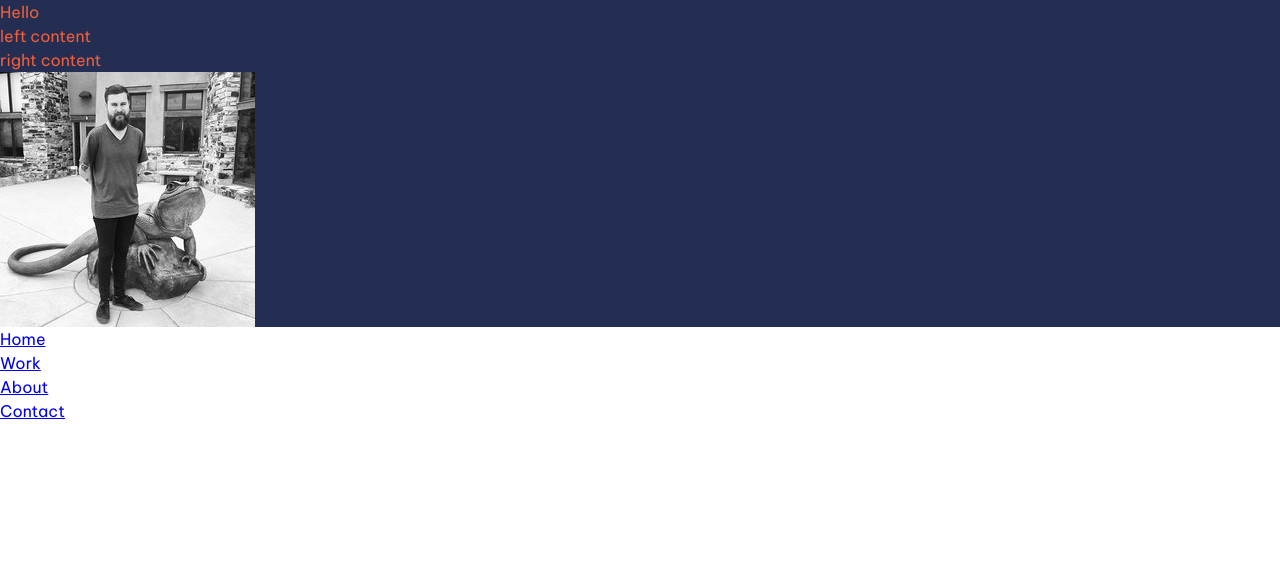
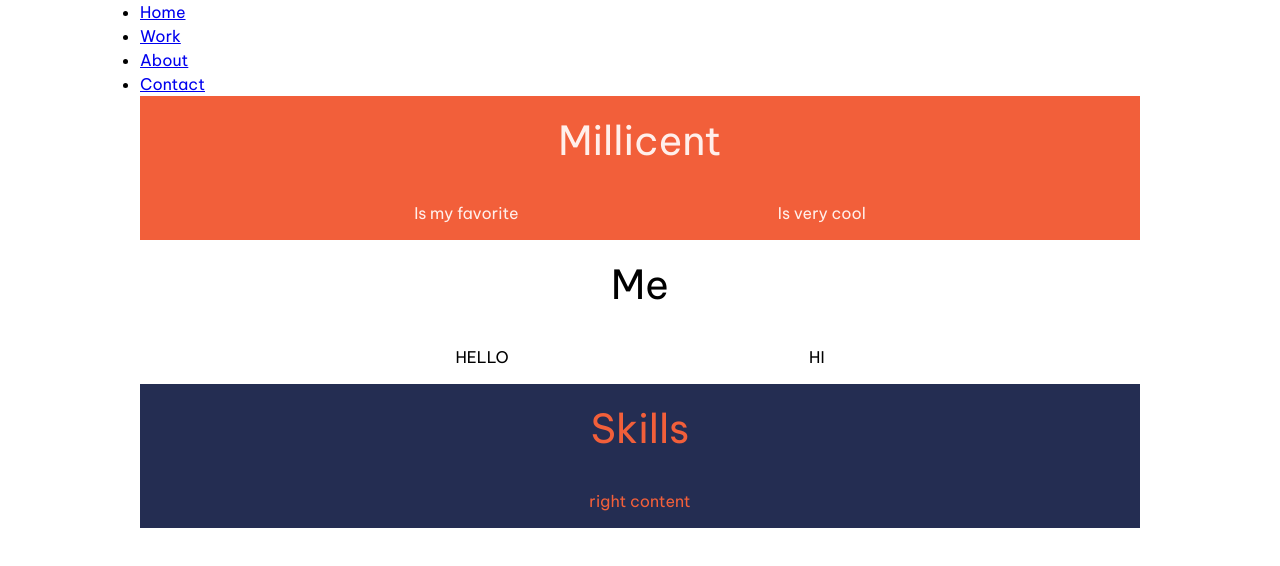
Before and after one commit to Relofr/myPortfolioVite, a Vue app: page / in a window 1280 px wide. Shown: the top 566 px of the page. Built offline with nearby package versions, Linux system fonts and the light colour scheme.

Commit message:
Fixed images in section component

```diff
--- a/src/App.vue
+++ b/src/App.vue
@@ -3,6 +3,7 @@ import Navbar from './components/Navbar.vue'
 </script>
 
 <template>
+  <Navbar />
   <div id="app">
     <router-view v-slot="{ Component }">
       <transition name="fade" mode="out-in">
@@ -10,7 +11,6 @@ import Navbar from './components/Navbar.vue'
       </transition>
     </router-view>
   </div>
-  <Navbar />
 </template>
 
 <style>
@@ -22,6 +22,7 @@ body {
 .fade-leave-active {
   transition: opacity 0.3s ease;
 }
+
 .fade-enter-from,
 .fade-leave-to {
   opacity: 0;
--- a/src/components/Section.vue
+++ b/src/components/Section.vue
@@ -1,15 +1,15 @@
 <template>
-    <div :class="bgColor + ' ' + textColor + ' ' + orientation">
-        <p>{{ title }}</p>
+    <div :class="bgColor + ' ' + fontColor">
+        <p v-if="title" :class="`title` + ' ' + fontSize">{{ title }}</p>
         <div class="split">
-            <div>
+            <div v-if="leftContent">
                 <p>{{ leftContent }}</p>
             </div>
-            <div>
+            <div v-if="rightContent">
                 <p>{{ rightContent }}</p>
             </div>
-            <div v-if="imageSrc">
-                <img :src="`/src/assets/images/` + imageSrc" :alt="alt">
+            <div v-if="imageSrc" v-for="(key, value) in post.icons" :key="index">
+                <img :src="`/src/assets/icons/` + key">
             </div>
         </div>
     </div>
@@ -17,48 +17,61 @@
 
 <script>
 export default {
+    data() {
+        return {
+            post:
+                { icons: { "Figma": "figma.png",  "Invision" : "invision.png", "Wireframing": "wireframe.png", "Photoshop": "photoshop.png", "Adobe Illustrator": "ai.png", "Vue.js": "vue.png", "Github": "github.png" } },
+        }
+    },
     props: {
         bgColor: {
             type: String,
-            required: true
+            required: false
         },
-        textColor: {
+        fontColor: {
             type: String,
-            required: true
+            required: false
         },
-        orientation: {
+        fontSize: {
             type: String,
-            required: true
+            required: false
         },
         title: {
             type: String,
-            required: true
+            required: false
         },
         leftContent: {
             type: String,
-            required: true
+            required: false
         },
         rightContent: {
             type: String,
-            required: true
+            required: false
         },
         imageSrc: {
-            type: String,
-            required: true
+            type: Boolean,
+            required: false
         },
         alt: {
             type: String,
-            required: true
+            required: false
         }
     }
 }
 </script>
 
 <style>
-.horizontal {
+.title {
+    display: flex;
+    justify-content: center;
+    padding: 15px 0;
+}
 
-}
-.vertical {
-
+.split {
+    display: flex;
+    flex-direction: row;
+    align-items: center;
+    justify-content: space-evenly;
+    padding: 15px;
 }
 </style>
--- a/src/views/HomeView.vue
+++ b/src/views/HomeView.vue
@@ -3,13 +3,12 @@ import Section from '../components/Section.vue';
 </script>
 
 <template>
-    <Section
-        bgColor="bg-primary-400"
-        textColor="text-accent-400"
-        orientation="horizontal"
-        title="Hello"
-        leftContent="left content"
-        rightContent="right content"
-        imageSrc="ProfilePicture.jpeg"
-    />
+    <Section bgColor="bg-accent-400" fontColor="text-accent-100" fontSize="fs-secondary-heading" title="Millicent"
+        leftContent="Is my favorite" rightContent="Is very cool" />
+
+    <Section bgColor="bg-secondary-400" fontColor="text-primary-100" fontSize="fs-secondary-heading" title="Me"
+        leftContent="HELLO" rightContent="HI" />
+
+    <Section bgColor="bg-primary-400" fontColor="text-accent-400" fontSize="fs-secondary-heading" title="Skills"
+        leftContent="" rightContent="right content" />
 </template>
--- a/style.css
+++ b/style.css
@@ -69,6 +69,7 @@
   html,
   body {
     height: 100%;
+    margin: 0px 70px;
   }
 
   /* Set core body defaults */
```
